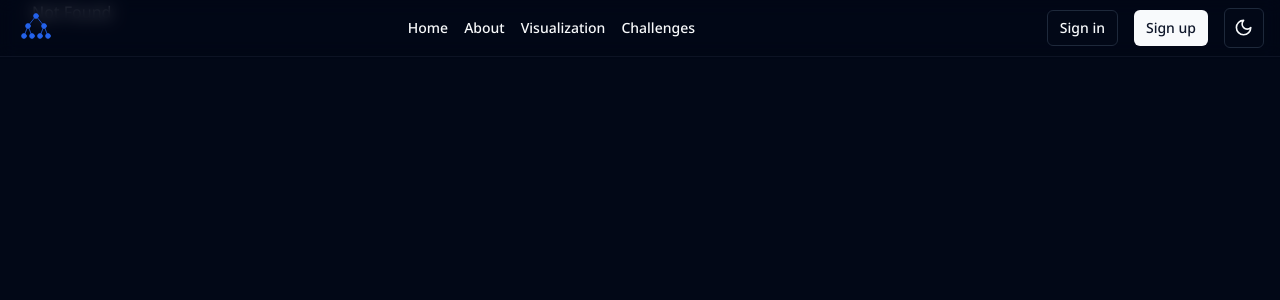
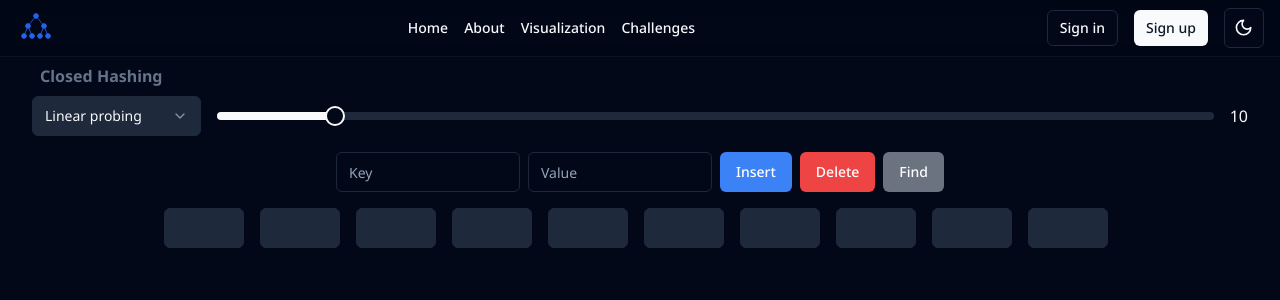
Before and after one commit to eB00k/dias-algo-visualization, a React (Vite) app: page /visulization/hash in a window 1280 px wide. Before the commit this address had no page. Shown: the top 300 px of the page. Built offline with nearby package versions, Linux system fonts and the light colour scheme.

Commit message:
initialized hash table page

```diff
--- /dev/null
+++ b/src/components/hash-table/HashTable.js
@@ -0,0 +1,81 @@
+// HashTable.js
+class HashTable {
+  constructor(size = 10) {
+    this.size = size;
+    this.table = new Array(size).fill(null).map(() => []);
+  }
+
+  hash(key) {
+    let hash = 0;
+    for (let i = 0; i < key.length; i++) {
+      hash += key.charCodeAt(i);
+    }
+    return hash % this.size;
+  }
+
+  set(key, value, collisionStrategy = "linear") {
+    let index = this.hash(key.toString());
+
+    switch (collisionStrategy) {
+      case "linear":
+        this.linearProbe(index, key, value);
+        break;
+      case "quadratic":
+        this.quadraticProbe(index, key, value);
+        break;
+      case "double":
+        this.doubleHash(index, key, value);
+        break;
+      default:
+        this.linearProbe(index, key, value);
+    }
+  }
+
+  linearProbe(index, key, value) {
+    //   if (!this.table[index]) {
+    //     this.table[index] = [{key , value}]
+    //     return;
+    //   }
+    while (this.table[index].length > 0) {
+      index = (index + 1) % this.size;
+    }
+    this.table[index].push({ key, value });
+  }
+
+  quadraticProbe(index, key, value) {
+    let i = 1;
+    while (this.table[index].length > 0) {
+      index = (index + i * i) % this.size;
+      i++;
+    }
+    this.table[index].push({ key, value });
+  }
+
+  doubleHash(index, key, value) {
+    const hash2 = this.hash(key.toString()) || 1; // Ensure hash2 is not zero
+    let i = 1;
+    while (this.table[index].length > 0) {
+      index = (index + i * hash2) % this.size;
+      i++;
+    }
+    this.table[index].push({ key, value });
+  }
+
+  get(key) {
+    const index = this.hash(key);
+    const bucket = this.table[index];
+    const entry = bucket.find((entry) => entry.key === key);
+    return entry ? entry.value : undefined;
+  }
+
+  remove(key) {
+    const index = this.hash(key);
+    const bucket = this.table[index];
+    const indexToRemove = bucket.findIndex((entry) => entry.key === key);
+    if (indexToRemove !== -1) {
+      bucket.splice(indexToRemove, 1);
+    }
+  }
+}
+
+export default HashTable;
--- /dev/null
+++ b/src/components/hash-table/HashTableVisualizer.jsx
@@ -0,0 +1,103 @@
+import { useState } from "react";
+import HashTable from "./HashTable";
+import { Input } from "../ui/input";
+import { Button } from "../ui/button";
+
+function HashTableList({ hashTable }) {
+  return (
+    <div className="hash-table">
+      {hashTable.table.map((bucket, index) => (
+        <div key={index} className="hash-table-bucket">
+          {bucket.map(({ key, value }) => (
+            <div key={key} className="hash-table-entry">
+              <div className="hash-table-key">{key}</div>
+              <div className="hash-table-value">{value}</div>
+            </div>
+          ))}
+        </div>
+      ))}
+    </div>
+  );
+}
+
+function HashTableVisualizer({ hashTable, setHashTable, collisionStrategy }) {
+  const [key, setKey] = useState("");
+  const [value, setValue] = useState("");
+
+  const handleInsert = () => {
+    if (key && value) {
+      hashTable.set(key, value, collisionStrategy);
+      setKey("");
+      setValue("");
+      //setHashTable(new HashTable(hashTable)); // To trigger re-render
+    }
+  };
+
+  const handleDelete = () => {
+    if (key) {
+      hashTable.remove(key);
+      setKey("");
+      //setHashTable(new HashTable(hashTable)); // To trigger re-render
+    }
+  };
+
+  const handleFind = () => {
+    if (key) {
+      const foundValue = hashTable.get(key);
+      if (foundValue !== undefined) {
+        alert(`Value found: ${foundValue}`);
+      } else {
+        alert("Value not found");
+      }
+    }
+  };
+
+  return (
+    <div className="flex flex-col items-center">
+      <div className="flex gap-2 mb-4">
+        <Input
+          type="text"
+          placeholder="Key"
+          value={key}
+          onChange={(e) => setKey(e.target.value)}
+          className="md:max-w-96"
+        />
+        <Input
+          type="text"
+          placeholder="Value"
+          value={value}
+          onChange={(e) => setValue(e.target.value)}
+          className="md:max-w-96"
+        />
+        <Button onClick={handleInsert} className="bg-blue-500 text-white">
+          Insert
+        </Button>
+        <Button onClick={handleDelete} className="bg-red-500 text-white">
+          Delete
+        </Button>
+        <Button onClick={handleFind} className="bg-gray-500 text-white">
+          Find
+        </Button>
+      </div>
+      <div className="flex flex-wrap gap-2">
+        {hashTable.table.map((bucket, index) => (
+          <div
+            key={index}
+            className="border rounded-md p-2 mr-2 w-20 h-10 bg-border"
+          >
+            <div>
+              {bucket.map(({ key, value }) => (
+                <div key={key} className="flex">
+                  <div className="font-bold mr-2">{index} :</div>
+                  <div>{value}</div>
+                </div>
+              ))}
+            </div>
+          </div>
+        ))}
+      </div>
+    </div>
+  );
+}
+
+export default HashTableVisualizer;
--- /dev/null
+++ b/src/components/hash-table/tempCodeRunnerFile.js
@@ -0,0 +1,33 @@
+function hashStringToInt(key, tableSize = 10) {
+  let hash = 17;
+  for (let i = 0; i < key.length; i++) {
+    hash += key.charCodeAt(i);
+  }
+  return hash % tableSize;
+}
+
+class HashTable {
+  table = new Array(10);
+
+  set = (key, value) => {
+    const idx = hashStringToInt(key);
+    this.table[idx] = value;
+  };
+
+  get = (key) => {
+    const idx = hashStringToInt(key);
+    return this.table[idx];
+  };
+
+  display() {
+    console.log(this.table);
+  }
+}
+
+const mp = new HashTable();
+mp.set("Dastan", "The best!");
+mp.set("fsppd", "The fsd!");
+mp.set("dfaoosd", "The erwesd!");
+mp.get("Dastan");
+console.log(mp.get("Dastan"));
+mp.display();
--- a/src/components/path-finder/node/Node.css
+++ b/src/components/path-finder/node/Node.css
@@ -48,8 +48,8 @@
 
   100% {
     transform: scale(1);
-    /* background-color: rgba(0, 190, 218, 0.75); */
-    background-color: rgb(102, 146, 241, 0.75);
+    background-color: rgba(0, 190, 218, 0.75);
+    /* background-color: rgb(102, 146, 241, 0.75); */
   }
 }
 
@@ -67,16 +67,16 @@
 @keyframes shortestPath {
   0% {
     transform: scale(0.6);
-    background-color: rgba(0, 190, 218, 0.9);
+    background-color: rgba(218, 218, 0, 0.6);
   }
 
   50% {
     transform: scale(1.2);
-    background-color: rgba(0, 190, 218, 0.9);
+    background-color: rgba(218, 218, 0, 0.8);
   }
 
   100% {
     transform: scale(1);
-    background-color: rgba(0, 190, 218, 0.9);
+    background-color: rgba(218, 218, 0, 0.9);
   }
 }
--- a/src/lib/store/config.js
+++ b/src/lib/store/config.js
@@ -31,3 +31,9 @@ export const pathFindingAlgorithmsOptions = [
   { title: "BFS", name: "bfs" },
   { title: "DFS", name: "dfs" },
 ];
+
+export const hashCollisionStrategyOptions = [
+  { title: "Linear probing", name: "linear" },
+  { title: "Double probing", name: "double" },
+  { title: "Quadratic probing", name: "quadratic" },
+];
--- a/src/routeTree.gen.ts
+++ b/src/routeTree.gen.ts
@@ -20,6 +20,7 @@ const ChallengesLazyImport = createFileRoute('/challenges')()
 const AboutLazyImport = createFileRoute('/about')()
 const IndexLazyImport = createFileRoute('/')()
 const VisulizationIndexLazyImport = createFileRoute('/visulization/')()
+const VisulizationTreeLazyImport = createFileRoute('/visulization/tree')()
 const VisulizationStackQueueLazyImport = createFileRoute(
   '/visulization/stack-queue',
 )()
@@ -33,6 +34,7 @@ const VisulizationPostfixPrefixInfixLazyImport = createFileRoute(
 const VisulizationLinkedListLazyImport = createFileRoute(
   '/visulization/linked-list',
 )()
+const VisulizationHashLazyImport = createFileRoute('/visulization/hash')()
 const VisulizationGraphLazyImport = createFileRoute('/visulization/graph')()
 
 // Create/Update Routes
@@ -57,6 +59,13 @@ const VisulizationIndexLazyRoute = VisulizationIndexLazyImport.update({
   getParentRoute: () => rootRoute,
 } as any).lazy(() =>
   import('./routes/visulization/index.lazy').then((d) => d.Route),
+)
+
+const VisulizationTreeLazyRoute = VisulizationTreeLazyImport.update({
+  path: '/visulization/tree',
+  getParentRoute: () => rootRoute,
+} as any).lazy(() =>
+  import('./routes/visulization/tree.lazy').then((d) => d.Route),
 )
 
 const VisulizationStackQueueLazyRoute = VisulizationStackQueueLazyImport.update(
@@ -101,6 +110,13 @@ const VisulizationLinkedListLazyRoute = VisulizationLinkedListLazyImport.update(
   import('./routes/visulization/linked-list.lazy').then((d) => d.Route),
 )
 
+const VisulizationHashLazyRoute = VisulizationHashLazyImport.update({
+  path: '/visulization/hash',
+  getParentRoute: () => rootRoute,
+} as any).lazy(() =>
+  import('./routes/visulization/hash.lazy').then((d) => d.Route),
+)
+
 const VisulizationGraphLazyRoute = VisulizationGraphLazyImport.update({
   path: '/visulization/graph',
   getParentRoute: () => rootRoute,
@@ -128,6 +144,10 @@ declare module '@tanstack/react-router' {
       preLoaderRoute: typeof VisulizationGraphLazyImport
       parentRoute: typeof rootRoute
     }
+    '/visulization/hash': {
+      preLoaderRoute: typeof VisulizationHashLazyImport
+      parentRoute: typeof rootRoute
+    }
     '/visulization/linked-list': {
       preLoaderRoute: typeof VisulizationLinkedListLazyImport
       parentRoute: typeof rootRoute
@@ -148,6 +168,10 @@ declare module '@tanstack/react-router' {
       preLoaderRoute: typeof VisulizationStackQueueLazyImport
       parentRoute: typeof rootRoute
     }
+    '/visulization/tree': {
+      preLoaderRoute: typeof VisulizationTreeLazyImport
+      parentRoute: typeof rootRoute
+    }
     '/visulization/': {
       preLoaderRoute: typeof VisulizationIndexLazyImport
       parentRoute: typeof rootRoute
@@ -162,11 +186,13 @@ export const routeTree = rootRoute.addChildren([
   AboutLazyRoute,
   ChallengesLazyRoute,
   VisulizationGraphLazyRoute,
+  VisulizationHashLazyRoute,
   VisulizationLinkedListLazyRoute,
   VisulizationPostfixPrefixInfixLazyRoute,
   VisulizationSearchingLazyRoute,
   VisulizationSortingLazyRoute,
   VisulizationStackQueueLazyRoute,
+  VisulizationTreeLazyRoute,
   VisulizationIndexLazyRoute,
 ])
 
--- /dev/null
+++ b/src/routes/visulization/hash.lazy.jsx
@@ -0,0 +1,65 @@
+import HashTable from "@/components/hash-table/HashTable";
+import HashTableVisualizer from "@/components/hash-table/HashTableVisualizer";
+import SelectOption from "@/components/ui/select/SelectOption";
+import { Slider } from "@/components/ui/slider";
+import { hashCollisionStrategyOptions } from "@/lib/store/config";
+import { createLazyFileRoute } from "@tanstack/react-router";
+import { useEffect, useState } from "react";
+
+export const Route = createLazyFileRoute("/visulization/hash")({
+  component: Hash,
+});
+
+function Hash() {
+  const [size, setSize] = useState(10);
+  const [selected, setSelected] = useState("linear");
+  const [hashTable, setHashTable] = useState(new HashTable());
+  console.log(hashTable);
+
+  const handleSizeChange = (e) => {
+    let newSize = e[0];
+    setSize(newSize);
+    const newHashTable = new HashTable(newSize);
+    // Re-insert existing data into the new hash table
+    hashTable.table.forEach((bucket) => {
+      bucket.forEach(({ key, value }) => {
+        newHashTable.set(key, value, selected);
+      });
+    });
+    setHashTable(newHashTable);
+  };
+
+  useEffect(() => {
+    setHashTable(new HashTable());
+  }, [selected]);
+
+  return (
+    <div className="page">
+      <div>
+        <h1 className="page-title">Closed Hashing </h1>
+        <div className="flex flex-col gap-4">
+          <div className="flex flex-col gap-4 md:flex-row">
+            <SelectOption
+              options={hashCollisionStrategyOptions}
+              defaultValue={selected}
+              setValue={setSelected}
+            ></SelectOption>
+            <Slider
+              min={5}
+              max={50}
+              step={1}
+              defaultValue={[size]}
+              onValueChange={handleSizeChange}
+            />
+            <output className="flex justify-center items-center">{size}</output>
+          </div>
+          <HashTableVisualizer
+            hashTable={hashTable}
+            setHashTable={setHashTable}
+            collisionStrategy={selected}
+          />
+        </div>
+      </div>
+    </div>
+  );
+}
--- a/src/routes/visulization/index.lazy.jsx
+++ b/src/routes/visulization/index.lazy.jsx
@@ -35,6 +35,13 @@ const data = [
     status: "done",
     description:
       "Stack and Queue are linear data structures. Stack follows the Last In, First Out (LIFO) principle, and Queue follows the First In, First Out (FIFO) principle.",
+  },
+  {
+    title: "Hash Functions",
+    link: "hash",
+    status: "undone",
+    description:
+      "Hash functions produce fixed-size output from an input, commonly used in computer science for tasks like data retrieval and cryptography.",
   },
   {
     title: "Postfix, Prefix, and Infix Notations",
--- /dev/null
+++ b/src/routes/visulization/tree.lazy.jsx
@@ -0,0 +1,16 @@
+import { createLazyFileRoute } from "@tanstack/react-router";
+
+export const Route = createLazyFileRoute("/visulization/tree")({
+  component: Tree,
+});
+
+function Tree() {
+  return (
+    <div className="page">
+      <div>
+        <h1>Tree Visualization</h1>
+        <div></div>
+      </div>
+    </div>
+  );
+}
```
Also changed, not shown: 1 other file (tests, documents, lock files or other folders).
